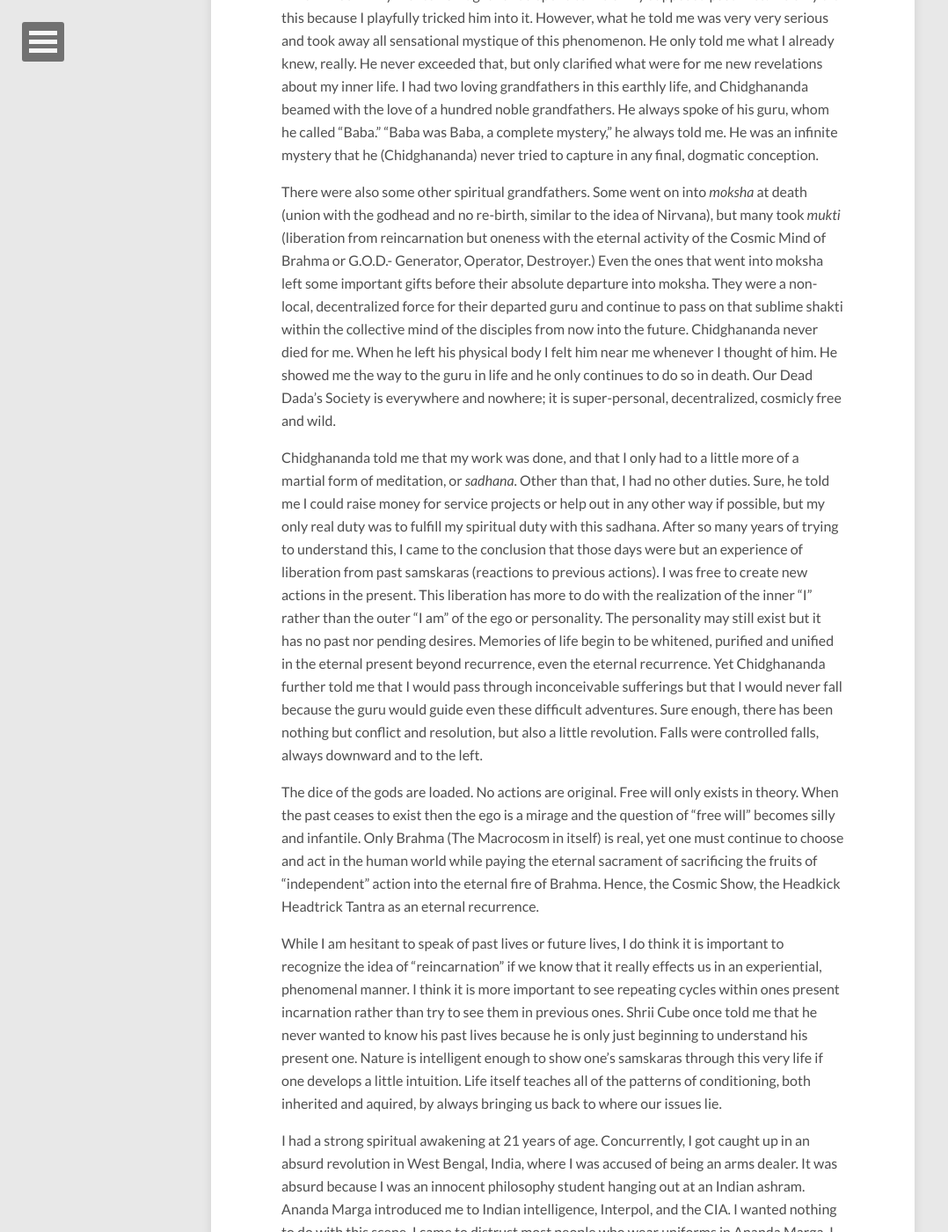
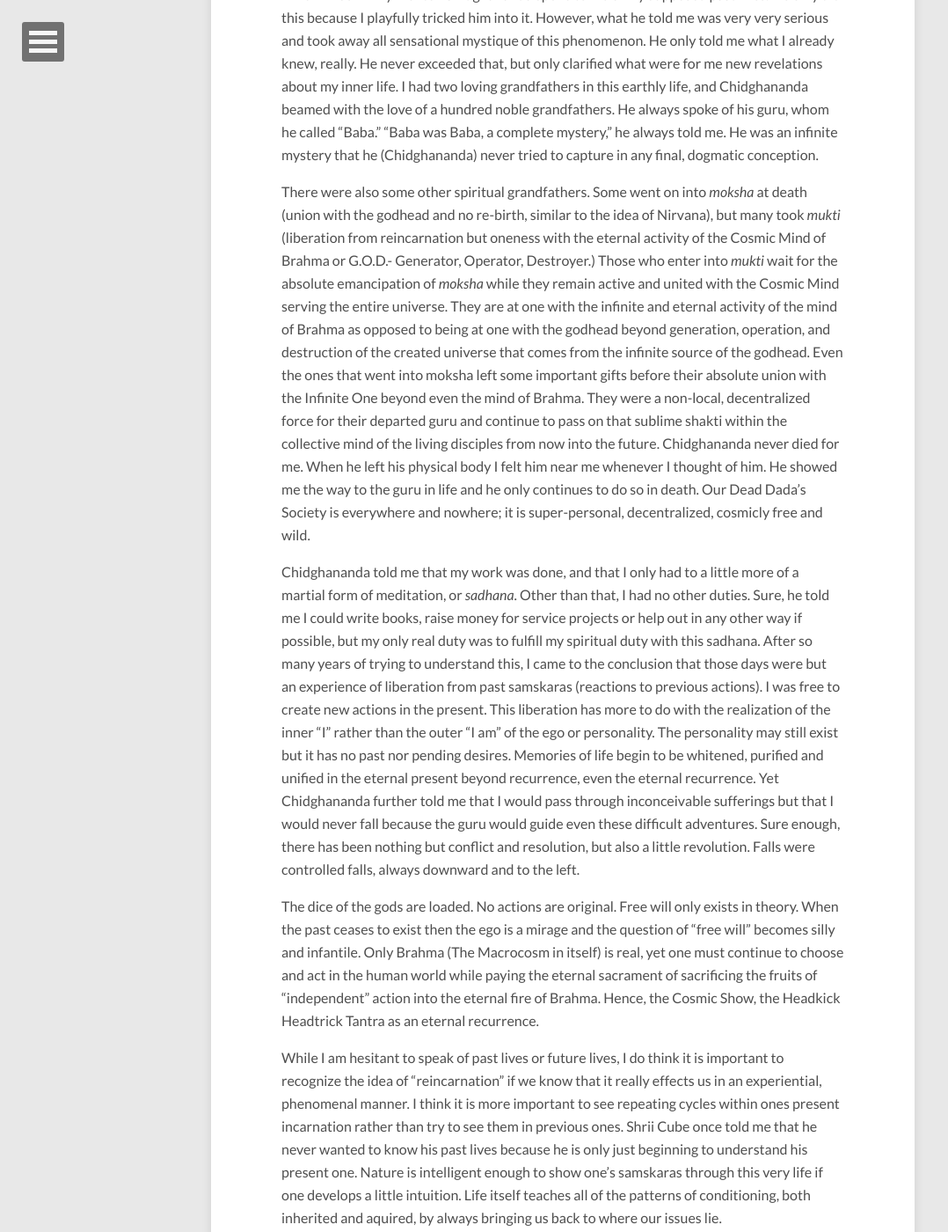
Before and after one commit to anandamurtiidiscursos/anandamurtiidiscursos.github.io, a Jekyll site: the page built from _posts/2015-08-29-eternal-recurrence.md, in a window 1280 px wide and 1400 px high, scrolled down 497 px. Shown: the whole window at 88% size, without its empty margins (0-1078 px from the left). Built offline with Jekyll 4.4.1, drawn with Linux system fonts in a browser that asks for light colours; nearby versions of some CDN libraries; comment, search, counter and statistics services are not loaded.

Commit message:
Updated 2015-08-29-eternal-recurrence.md

```diff
--- a/_posts/2015-08-29-eternal-recurrence.md
+++ b/_posts/2015-08-29-eternal-recurrence.md
@@ -17,13 +17,14 @@ published: true
 
 
 
+
 Nietzche spoke of a rather odd phenomenon that he called the "Eternal Recurrence."  According to this theory the reality that we construct by our own free will repeats itself eternally.  He was deeply immersed in Buddhist literature as a Sanskrit philologist and this idea seems to be a very original and subjective interpretation of the archetypal idea of reincarnation that he surely encountered in his studies.
 
 When I was 22 my mentor Chidghananda spoke to me of my supposed past lives.  He only did this because I playfully tricked him into it.  However, what he told me was very very serious and took away all sensational mystique of this phenomenon.  He only told me what I already knew, really.  He never exceeded that, but only clarified what were for me new revelations about my inner life.  I had two loving grandfathers in this earthly life, and Chidghananda beamed with the love of a hundred noble grandfathers.    He always spoke of his guru, whom he called "Baba."  "Baba was Baba, a complete mystery," he always told me.  He was an infinite mystery that he (Chidghananda) never tried to capture in any final, dogmatic conception.
 
-There were also some other spiritual grandfathers.  Some went on into _moksha_ at death (union with the godhead and no re-birth,  similar to the idea of Nirvana), but many took _mukti_ (liberation from reincarnation but oneness with the eternal activity of the Cosmic Mind of Brahma or G.O.D.- Generator, Operator, Destroyer.)  Even the ones that went into moksha left some important gifts before their absolute departure into moksha.  They were a non-local, decentralized force for their departed guru and continue to pass on that sublime shakti within the collective mind of the disciples from now into the future.  Chidghananda never died for me.  When he left his physical body I felt him near me whenever I thought of him.  He showed me the way to the guru in life and he only continues to do so in death.  Our Dead Dada's Society is everywhere and nowhere; it is super-personal, decentralized, cosmicly free and wild.
+There were also some other spiritual grandfathers.  Some went on into _moksha_ at death (union with the godhead and no re-birth,  similar to the idea of Nirvana), but many took _mukti_ (liberation from reincarnation but oneness with the eternal activity of the Cosmic Mind of Brahma or G.O.D.- Generator, Operator, Destroyer.) Those who enter into _mukti_ wait for the absolute emancipation of _moksha_ while they remain active and united with the Cosmic Mind serving the entire universe. They are at one with the infinite and eternal activity of the mind of Brahma as opposed to being at one with the godhead beyond generation, operation, and destruction of the created universe that comes from the infinite source of the godhead.  Even the ones that went into moksha left some important gifts before their absolute union with the Infinite One beyond even the mind of Brahma.  They were a non-local, decentralized force for their departed guru and continue to pass on that sublime shakti within the collective mind of the living disciples from now into the future.  Chidghananda never died for me.  When he left his physical body I felt him near me whenever I thought of him.  He showed me the way to the guru in life and he only continues to do so in death.  Our Dead Dada's Society is everywhere and nowhere; it is super-personal, decentralized, cosmicly free and wild.
 
-Chidghananda told me that my work was done, and that I only had to a little more of a martial form of meditation, or _sadhana_.  Other than that, I had no other duties.  Sure, he told me I could raise money for service projects or help out in any other way if possible, but my only real duty was to fulfill my spiritual duty with this sadhana.  After so many years of trying to understand this, I came to the conclusion that those days were but an experience of liberation from past samskaras (reactions to previous actions).  I was free to create new actions in the present.  This liberation has more to do with the realization of the inner "I" rather than the outer "I am" of the ego or personality.  The personality may still exist but it has no past nor pending desires.  Memories of life begin to be whitened, purified and unified in the eternal present beyond recurrence, even the eternal recurrence.  Yet Chidghananda further told me that I would pass through inconceivable sufferings but that I would never fall because the guru would guide even these difficult adventures.  Sure enough, there has been nothing but conflict and resolution, but also a little revolution.  Falls were controlled falls, always downward and to the left.
+Chidghananda told me that my work was done, and that I only had to a little more of a martial form of meditation, or _sadhana_.  Other than that, I had no other duties.  Sure, he told me I could write books, raise money for service projects or help out in any other way if possible, but my only real duty was to fulfill my spiritual duty with this sadhana.  After so many years of trying to understand this, I came to the conclusion that those days were but an experience of liberation from past samskaras (reactions to previous actions).  I was free to create new actions in the present.  This liberation has more to do with the realization of the inner "I" rather than the outer "I am" of the ego or personality.  The personality may still exist but it has no past nor pending desires.  Memories of life begin to be whitened, purified and unified in the eternal present beyond recurrence, even the eternal recurrence.  Yet Chidghananda further told me that I would pass through inconceivable sufferings but that I would never fall because the guru would guide even these difficult adventures.  Sure enough, there has been nothing but conflict and resolution, but also a little revolution.  Falls were controlled falls, always downward and to the left.
 
 The dice of the gods are loaded.  No actions are original.  Free will only exists in theory.  When the past ceases to exist then the ego is a mirage and the question of "free will" becomes silly and infantile.  Only Brahma (The Macrocosm in itself) is real, yet one must continue to choose and act in the human world while paying the eternal sacrament of sacrificing the fruits of "independent" action into the eternal fire of Brahma.  Hence, the Cosmic Show, the Headkick Headtrick Tantra as an eternal recurrence.
 
```
